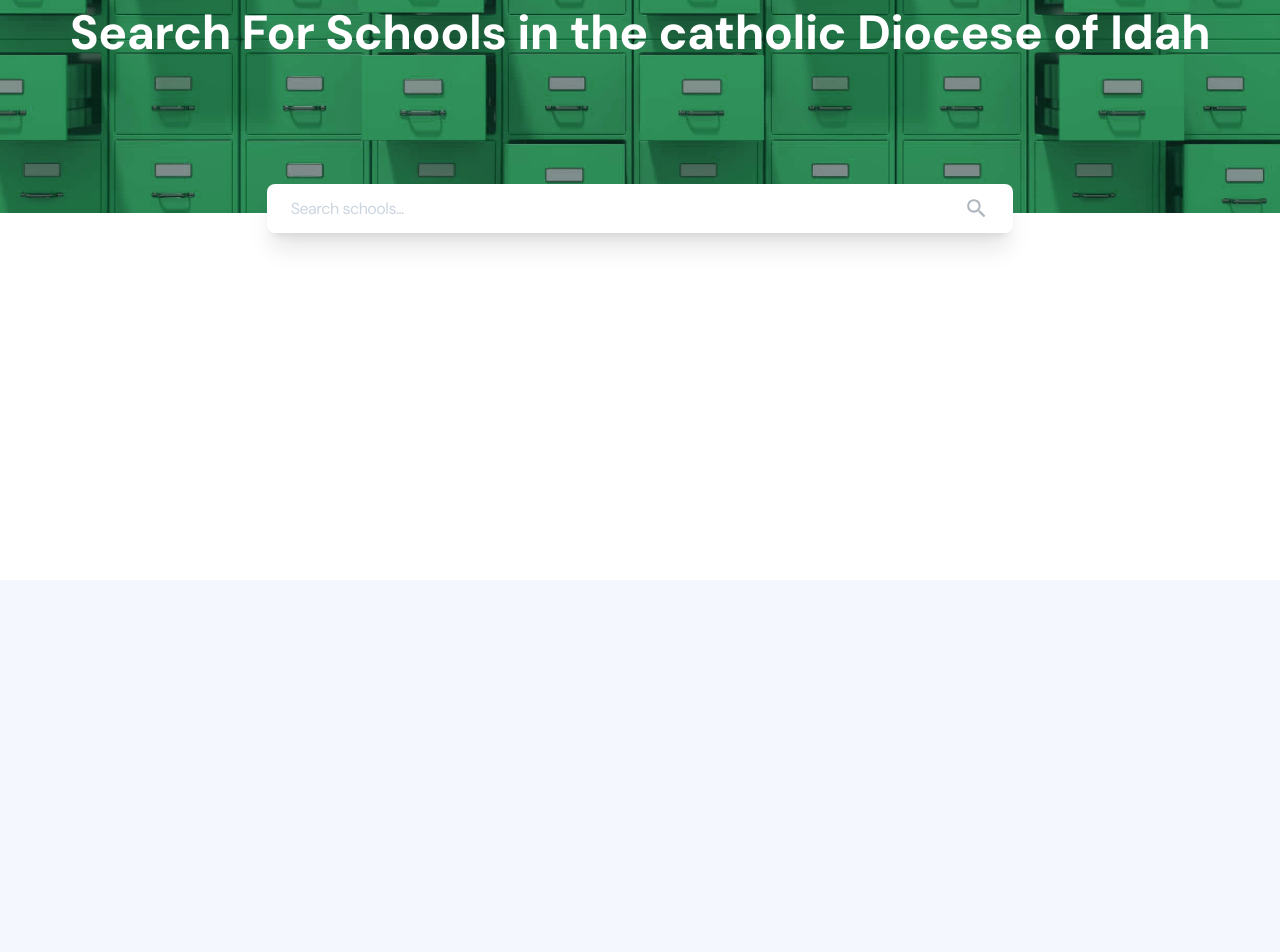
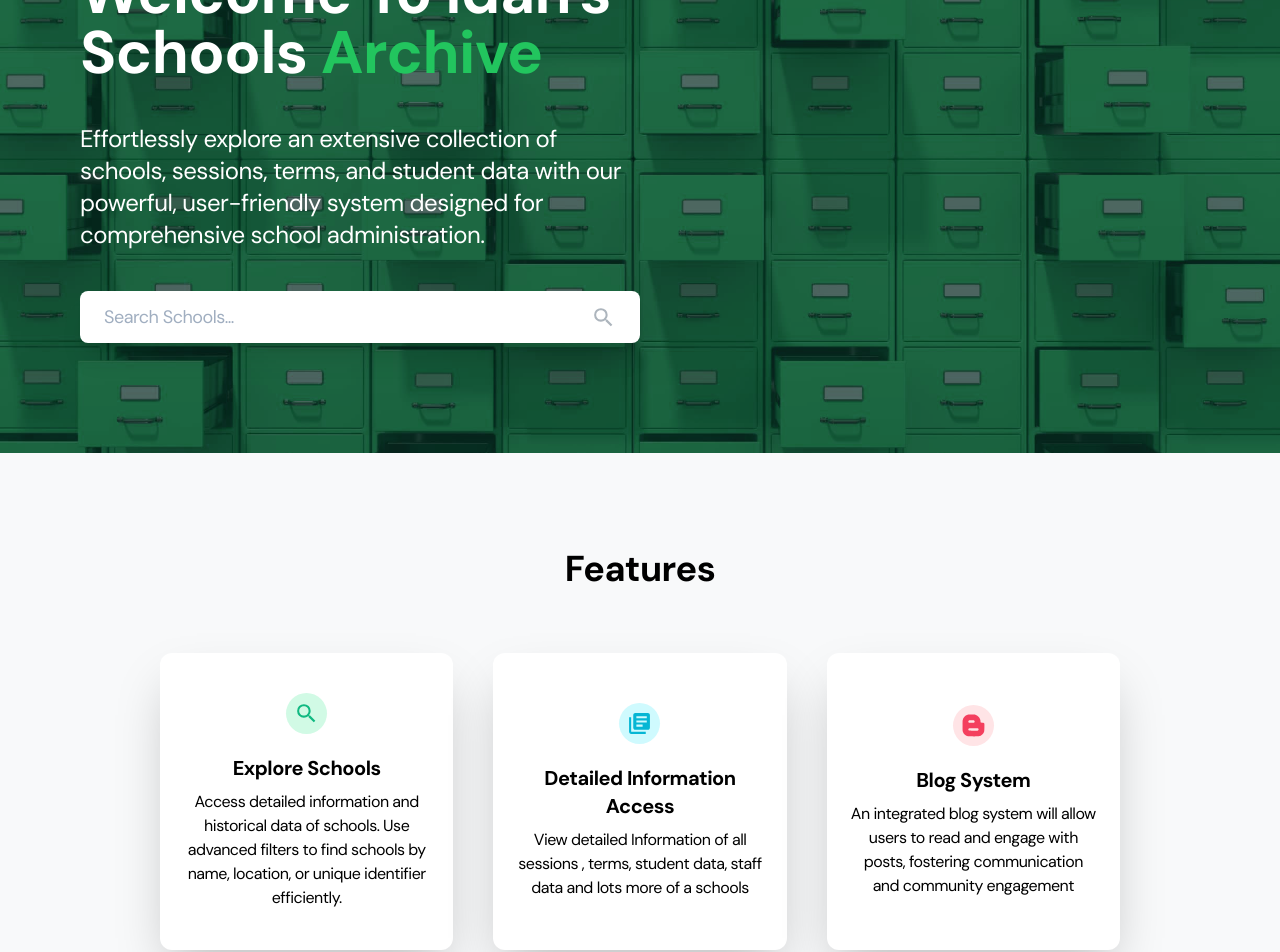
Before and after one commit to Meka-tech/school-archive, a React (Create React App) app: page / in a window 1280 px wide. Shown: the part 220-1172 px from the top of the page. Before the commit the page ends 800 px from the top, so only its background shows below. Built offline with nearby package versions, Linux system fonts and the light colour scheme; what tailwindcss-rtl would draw is missing.

Commit message:
landing page

```diff
--- a/src/App.jsx
+++ b/src/App.jsx
@@ -5,6 +5,7 @@ import RtlLayout from "layouts/rtl";
 import AdminLayout from "layouts/admin";
 import AuthLayout from "layouts/auth";
 import Home from "views/landing-page/home";
+import SchoolSearch from "views/landing-page/school-search";
 const App = () => {
   return (
     <Routes>
@@ -12,6 +13,7 @@ const App = () => {
       <Route path="admin/*" element={<AdminLayout />} />
       <Route path="rtl/*" element={<RtlLayout />} />
       <Route path="/" element={<Home />} />
+      <Route path="/search-school" element={<SchoolSearch />} />
     </Routes>
   );
 };
--- a/src/views/landing-page/home.jsx
+++ b/src/views/landing-page/home.jsx
@@ -1,85 +1,56 @@
 import LandingPageNav from "components/navbar/landing-page-nav";
 import React, { useEffect, useState } from "react";
-import StorageImg from "../../assets/img/landing-page/file-storage.png";
 import BannerImg from "../../assets/img/landing-page/archive-new.jpg";
 import axios from "axios";
 import { useNavigate } from "react-router-dom";
-import { MdClear, MdSearch, MdSearchOff } from "react-icons/md";
-import { Spinner } from "flowbite-react";
-import SchoolCard from "components/card/SchoolCard";
-import ResponsivePagination from "react-responsive-pagination";
-import HomeSchoolCard from "components/card/HomeSchoolCard";
+import { MdLibraryBooks, MdSearch } from "react-icons/md";
+
+import { FaBloggerB } from "react-icons/fa";
 
 const Home = () => {
-  const BaseUrl = process.env.REACT_APP_BASE_URL;
   const [searchInput, setSearchInput] = useState("");
-  const [currentPage, setCurrentPage] = useState(1);
-  const [totalPages, setTotalPages] = useState(1);
-  const [searchResults, setSearchResults] = useState([]);
-  const [searching, setSearching] = useState(false);
-  const [searched, setSearched] = useState(false);
-  const [noResults, setNoResults] = useState(false);
+
   const navigate = useNavigate();
 
   const SearchSchool = async (e) => {
     e.preventDefault();
-    setSearching(true);
-    setNoResults(false);
-    try {
-      const res = await axios.get(
-        `${BaseUrl}/school/search?name=${searchInput}&page=${currentPage}&limit=12`
-      );
-      setSearched(true);
-      setNoResults(false);
-      setSearchResults(res.data.results);
-      setTotalPages(res.data.totalPages);
-    } catch (e) {
-      setNoResults(true);
-      setSearchResults([]);
-      setTotalPages(0);
-    } finally {
-      setSearching(false);
-    }
+    navigate("/search-school", { state: { input: searchInput } });
   };
-
-  const CancelSearch = () => {
-    setSearchResults([]);
-    setTotalPages(0);
-    setSearchInput("");
-    setNoResults(false);
-  };
-
-  useEffect(() => {
-    if (searchInput.length > 0) {
-      SearchSchool();
-    }
-  }, [currentPage, BaseUrl]);
 
   return (
     <main className="h-screen w-full bg-white">
       <LandingPageNav />
-      <div className="relative flex h-[200px] w-full xl:h-[380px]">
-        <div className="absolute top-0 flex h-[180px] w-full items-center justify-center overflow-hidden bg-[#022c22] xl:h-[360px]">
-          <h1 className="z-10 text-base font-bold text-white xl:text-5xl">
-            Search For Schools in the catholic Diocese of Idah
-          </h1>
+      <div className="relative flex h-[650px] w-full xl:h-[600px]">
+        <div className="absolute top-0 flex  h-full w-full  bg-[#022c22]">
           <img
             src={BannerImg}
             alt="Banner"
-            className="absolute top-0 h-full w-full object-cover opacity-50"
+            className="absolute top-0 h-full w-full object-cover opacity-30"
           />
+          <div className="z-10 flex h-full w-full flex-col  justify-center px-5 xl:h-full xl:px-20">
+            <div className="xl:w-1/2">
+              <h1 className="mb-5 text-left text-4xl font-extrabold capitalize text-white xl:mb-10 xl:text-6xl ">
+                Welcome to Idah's <br /> schools{" "}
+                <span className=" text-green-500">Archive</span>
+              </h1>
+
+              <p className="text-left text-xl text-white xl:text-2xl">
+                Effortlessly explore an extensive collection of schools,
+                sessions, terms, and student data with our powerful,
+                user-friendly system designed for comprehensive school
+                administration.
+              </p>
             </div>
-        <div className="flex w-full items-center justify-center">
-          <form className=" absolute bottom-0 z-30  ml-auto mr-auto flex h-fit w-11/12 items-center justify-between rounded-lg border-solid border-white bg-white px-2 py-1.5 shadow-xl duration-100 ease-in xl:mt-20 xl:w-7/12 xl:px-4 xl:py-3 ">
+            <form className="mt-10 flex h-fit w-full items-center justify-between rounded-lg border-solid border-white bg-white px-2 py-3 shadow-xl duration-100 ease-in xl:mt-10 xl:w-6/12 xl:px-4  ">
               <input
-              placeholder="Search schools..."
-              className=" ml-1 w-11/12 text-sm placeholder:text-gray-300  xl:ml-2  xl:text-base"
+                placeholder="Search Schools..."
+                className=" ml-1 w-11/12 text-sm placeholder:text-gray-400  xl:ml-2  xl:text-lg"
                 value={searchInput}
                 onChange={(e) => setSearchInput(e.target.value)}
               />
               <button
                 type="submit"
-              className="cursor-pointer rounded-full  px-2 duration-100 ease-in"
+                className="cursor-pointer rounded-lg px-2 duration-100 ease-in"
                 onClick={SearchSchool}
                 disabled={searchInput.length < 1}
               >
@@ -88,43 +59,50 @@ const Home = () => {
             </form>
           </div>
         </div>
-
-      <div className=" w-full items-center justify-center bg-white px-4 py-3 xl:py-16 xl:px-10">
-        {searching && (
-          <div className="flex h-full items-center justify-center text-center">
-            <Spinner size={"xl"} />
       </div>
-        )}
-        {noResults && (
-          <>
-            <button
-              className=" ml-auto flex items-center rounded-xl bg-red-300 px-2 py-2 text-base font-medium text-white transition duration-200 hover:bg-red-500 active:bg-navy-900 dark:bg-white/10 dark:text-white dark:hover:bg-white/20 dark:active:bg-white/30"
-              onClick={CancelSearch}
-            >
-              Clear Search <MdClear className="ml-2" />
-            </button>
-            <div className="flex h-full w-full flex-col items-center justify-center">
-              <MdSearchOff size={50} className="mb-2 text-red-500" />
-              <p className=" text-2xl font-thin text-red-500 xl:text-3xl">
-                No school found !
+      <div className="bg-gray-50 py-24">
+        <h2 className="text-center text-3xl font-bold  xl:text-4xl">
+          Features
+        </h2>
+        <div className="ml-auto mr-auto mt-16 grid w-9/12 grid-cols-1 items-center justify-center gap-y-8 gap-x-10 xl:grid-cols-3 ">
+          <div className="flex h-60 w-full flex-col items-center justify-center rounded-xl bg-white px-4 py-6 shadow-2xl xl:h-full xl:px-6 xl:py-10">
+            <div className="mb-2 flex items-center justify-center rounded-full bg-[#d1fae5] p-2 xl:mb-5">
+              <MdSearch size={25} className="text-[#10b981]" />
+            </div>
+            <p className="mb-2 text-center text-xl font-semibold">
+              Explore Schools
+            </p>
+            <p className="text-center">
+              Access detailed information and historical data of schools. Use
+              advanced filters to find schools by name, location, or unique
+              identifier efficiently.
             </p>
           </div>
-          </>
-        )}
-        {!searching && searchResults.length > 0 && (
-          <>
-            <div className="mb-10 ml-auto mr-auto grid w-full grid-cols-1 items-center justify-center gap-x-10 gap-y-8  xl:w-10/12 xl:grid-cols-2">
-              {searchResults.map((school, i) => {
-                return <HomeSchoolCard data={school} />;
-              })}
+          <div className="flex h-60 w-full flex-col items-center justify-center rounded-xl bg-white px-4 py-5 shadow-2xl xl:h-full xl:px-6 xl:py-10">
+            <div className="mb-2 flex items-center justify-center rounded-full bg-[#cffafe] p-2 xl:mb-5">
+              <MdLibraryBooks size={25} className="text-[#06b6d4]" />
             </div>
-            <ResponsivePagination
-              current={currentPage}
-              total={totalPages}
-              onPageChange={setCurrentPage}
-            />
-          </>
-        )}
+            <p className="mb-2 text-center text-xl font-semibold">
+              Detailed Information Access
+            </p>
+            <p className="text-center">
+              View detailed Information of all sessions , terms, student data,
+              staff data and lots more of a schools
+            </p>
+          </div>
+          <div className=" flex h-60 w-full flex-col items-center justify-center rounded-xl bg-white py-5 px-4 shadow-2xl xl:h-full xl:px-6 xl:py-10">
+            <div className="mb-2 flex items-center justify-center rounded-full bg-[#ffe4e6] p-2 xl:mb-5">
+              <FaBloggerB size={25} className="text-[#f43f5e]" />
+            </div>
+            <p className="mb-2 text-center text-xl font-semibold">
+              Blog System
+            </p>
+            <p className="text-center">
+              An integrated blog system will allow users to read and engage with
+              posts, fostering communication and community engagement
+            </p>
+          </div>
+        </div>
       </div>
     </main>
   );
--- /dev/null
+++ b/src/views/landing-page/school-search.jsx
@@ -0,0 +1,38 @@
+import LandingPageNav from "components/navbar/landing-page-nav";
+import { useState } from "react";
+import { MdSearch } from "react-icons/md";
+import { useLocation } from "react-router-dom";
+
+const SchoolSearch = () => {
+  const state = useLocation().state;
+
+  const input = state?.input;
+  const [searchInput, setSearchInput] = useState(input ? input : "");
+  const BaseUrl = process.env.REACT_APP_BASE_URL;
+  const [currentPage, setCurrentPage] = useState(1);
+  const [totalPages, setTotalPages] = useState(1);
+  const [searchResults, setSearchResults] = useState([]);
+  const [searching, setSearching] = useState(false);
+  const [searched, setSearched] = useState(false);
+  const [noResults, setNoResults] = useState(false);
+  return (
+    <main className="bg-white">
+      <LandingPageNav />
+      <div className="py-5 px-4">
+        <form className="flex w-full items-center px-4 py-2">
+          <div className="flex w-2/5 items-center rounded-lg bg-gray-50 px-3 py-2">
+            <MdSearch size={25} className="mr-2 text-gray-300" />
+            <input
+              value={searchInput}
+              onChange={(e) => setSearchInput(e.target.value)}
+              className=" w-4/5 bg-gray-50 text-lg"
+            />
+          </div>
+          <button type="submit">Search</button>
+        </form>
+      </div>
+    </main>
+  );
+};
+
+export default SchoolSearch;
```
Lines whose indentation alone changed are shown as unchanged.
